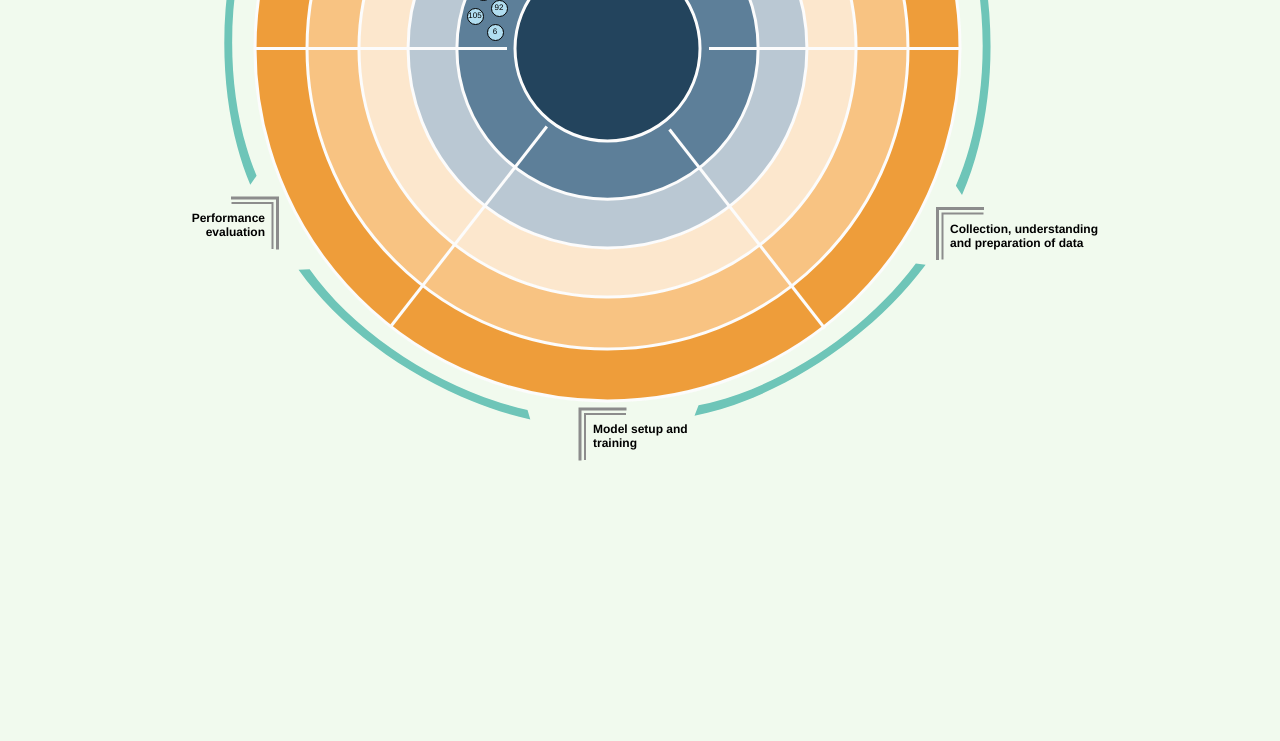
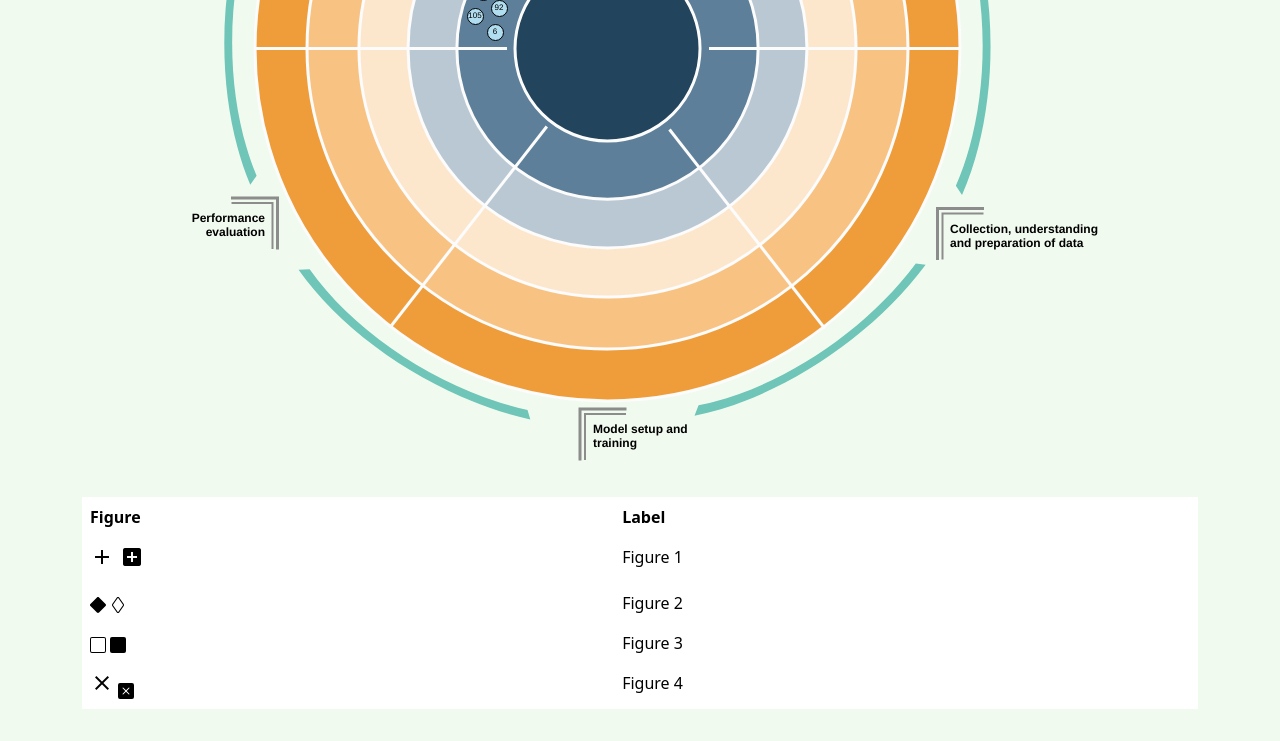
Before and after one commit to Ricardo-OB/tools4responsibleai, a website: page index.html in a window 1280 px wide. Shown: the part 616-1357 px from the top of the page. Before the commit the page ends 1129 px from the top, so only its background shows below. Drawn offline with nearby package versions, Linux system fonts and the light colour scheme; no server answers; a script that the page names is missing.

Commit message:
actualizacion index

```diff
--- a/index.html
+++ b/index.html
@@ -5,6 +5,7 @@
     <meta http-equiv="X-UA-Compatible" content="IE=edge">
     <meta name="viewport" content="width=device-width, initial-scale=1.0">
     <link href="https://cdn.jsdelivr.net/npm/bootstrap@5.3.0-alpha3/dist/css/bootstrap.min.css" rel="stylesheet" integrity="sha384-KK94CHFLLe+nY2dmCWGMq91rCGa5gtU4mk92HdvYe+M/SXH301p5ILy+dN9+nJOZ" crossorigin="anonymous">
+    <link href="https://fonts.googleapis.com/icon?family=Material+Icons" rel="stylesheet">
     <link rel="stylesheet" href="./Styles/main.css">
     <!-- <script src="./node_modules/axios/dist/axios.min.js"></script>
     <script src="./node_modules/xlsx/dist/xlsx.full.min.js"></script> -->
@@ -353,6 +354,56 @@
 
     <div class="container">
         <div class="table-responsive">
+            <table class="table table-borderless table-hover">
+                <thead>
+                  <tr>
+                    <th>Figure</th>
+                    <th>Label</th>
+                  </tr>
+                </thead>
+                <tbody>
+                  <tr>
+                    <td><span class="material-icons">add add_box</span></td>
+                    <td>Figure 1</td>
+                  </tr>
+                  <tr>
+                    <td>
+                        <svg xmlns="http://www.w3.org/2000/svg" width="16" height="16" fill="currentColor" class="bi bi-diamond-fill" viewBox="0 0 16 16">
+                            <path fill-rule="evenodd" d="M6.95.435c.58-.58 1.52-.58 2.1 0l6.515 6.516c.58.58.58 1.519 0 2.098L9.05 15.565c-.58.58-1.519.58-2.098 0L.435 9.05a1.482 1.482 0 0 1 0-2.098L6.95.435z"/>
+                        </svg>
+                        <svg xmlns="http://www.w3.org/2000/svg" width="16" height="16" fill="currentColor" class="bi bi-suit-diamond" viewBox="0 0 16 16">
+                            <path d="M8.384 1.226a.463.463 0 0 0-.768 0l-4.56 6.468a.537.537 0 0 0 0 .612l4.56 6.469a.463.463 0 0 0 .768 0l4.56-6.469a.537.537 0 0 0 0-.612l-4.56-6.468zM6.848.613a1.39 1.39 0 0 1 2.304 0l4.56 6.468a1.61 1.61 0 0 1 0 1.838l-4.56 6.468a1.39 1.39 0 0 1-2.304 0L2.288 8.92a1.61 1.61 0 0 1 0-1.838L6.848.613z"/>
+                        </svg>
+                    </td>
+                    <td>Figure 2</td>
+                  </tr>
+                  <tr>
+                    <td>
+                        <svg xmlns="http://www.w3.org/2000/svg" width="16" height="16" fill="currentColor" class="bi bi-square" viewBox="0 0 16 16">
+                            <path d="M14 1a1 1 0 0 1 1 1v12a1 1 0 0 1-1 1H2a1 1 0 0 1-1-1V2a1 1 0 0 1 1-1h12zM2 0a2 2 0 0 0-2 2v12a2 2 0 0 0 2 2h12a2 2 0 0 0 2-2V2a2 2 0 0 0-2-2H2z"/>
+                        </svg>
+                        <svg xmlns="http://www.w3.org/2000/svg" width="16" height="16" fill="currentColor" class="bi bi-square-fill" viewBox="0 0 16 16">
+                            <path d="M0 2a2 2 0 0 1 2-2h12a2 2 0 0 1 2 2v12a2 2 0 0 1-2 2H2a2 2 0 0 1-2-2V2z"/>
+                        </svg>
+                    </td>
+                    <td>Figure 3</td>
+                  </tr>
+                  <tr>
+                    <td>
+                        <span class="material-icons">close</span>
+                        <svg xmlns="http://www.w3.org/2000/svg" width="16" height="16" fill="currentColor" class="bi bi-x-square-fill" viewBox="0 0 16 16">
+                            <path d="M2 0a2 2 0 0 0-2 2v12a2 2 0 0 0 2 2h12a2 2 0 0 0 2-2V2a2 2 0 0 0-2-2H2zm3.354 4.646L8 7.293l2.646-2.647a.5.5 0 0 1 .708.708L8.707 8l2.647 2.646a.5.5 0 0 1-.708.708L8 8.707l-2.646 2.647a.5.5 0 0 1-.708-.708L7.293 8 4.646 5.354a.5.5 0 1 1 .708-.708z"/>
+                        </svg>
+                    </td>
+                    <td>Figure 4</td>
+                  </tr>
+                </tbody>
+              </table>
+        </div>
+    </div>
+
+    <div class="container">
+        <div class="table-responsive">
             <table class="table table-hover" id="display_excel_data">
                 <tbody class="table-group-divider"></tbody>
             </table>
```
